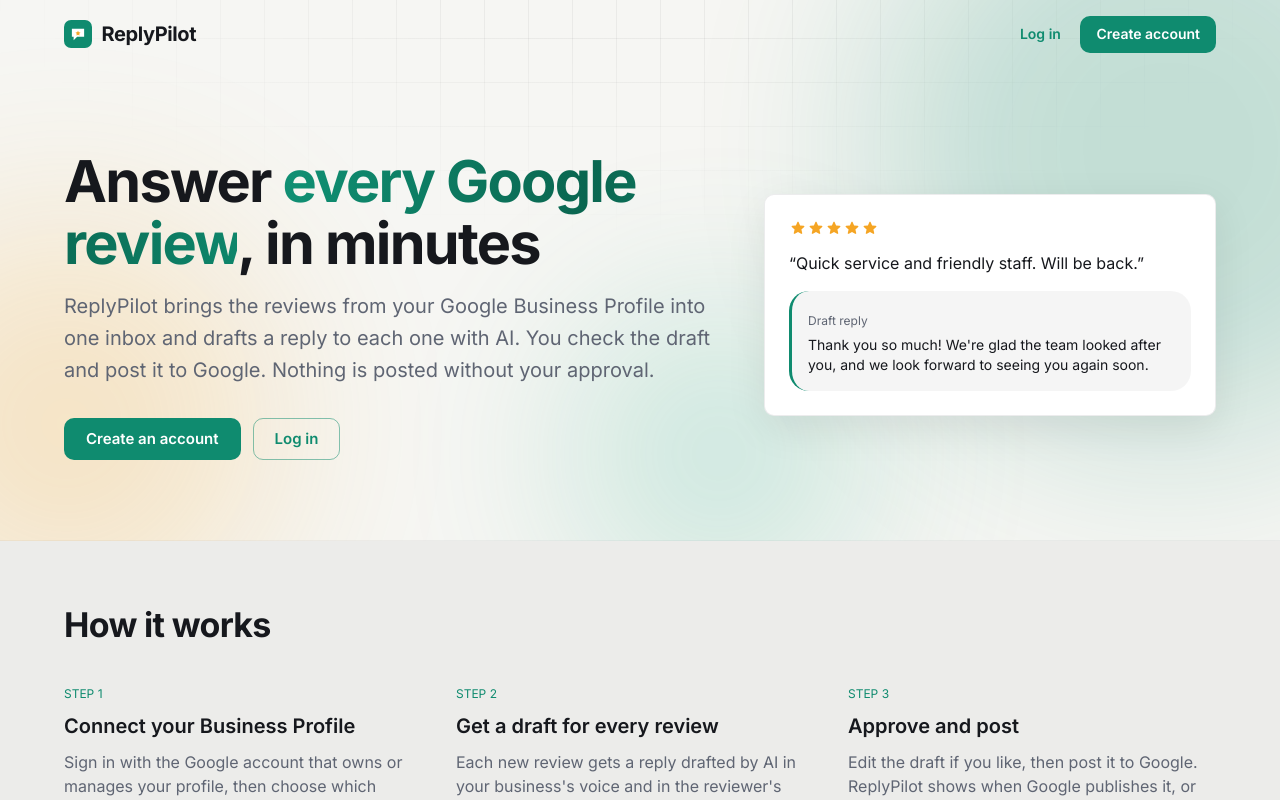
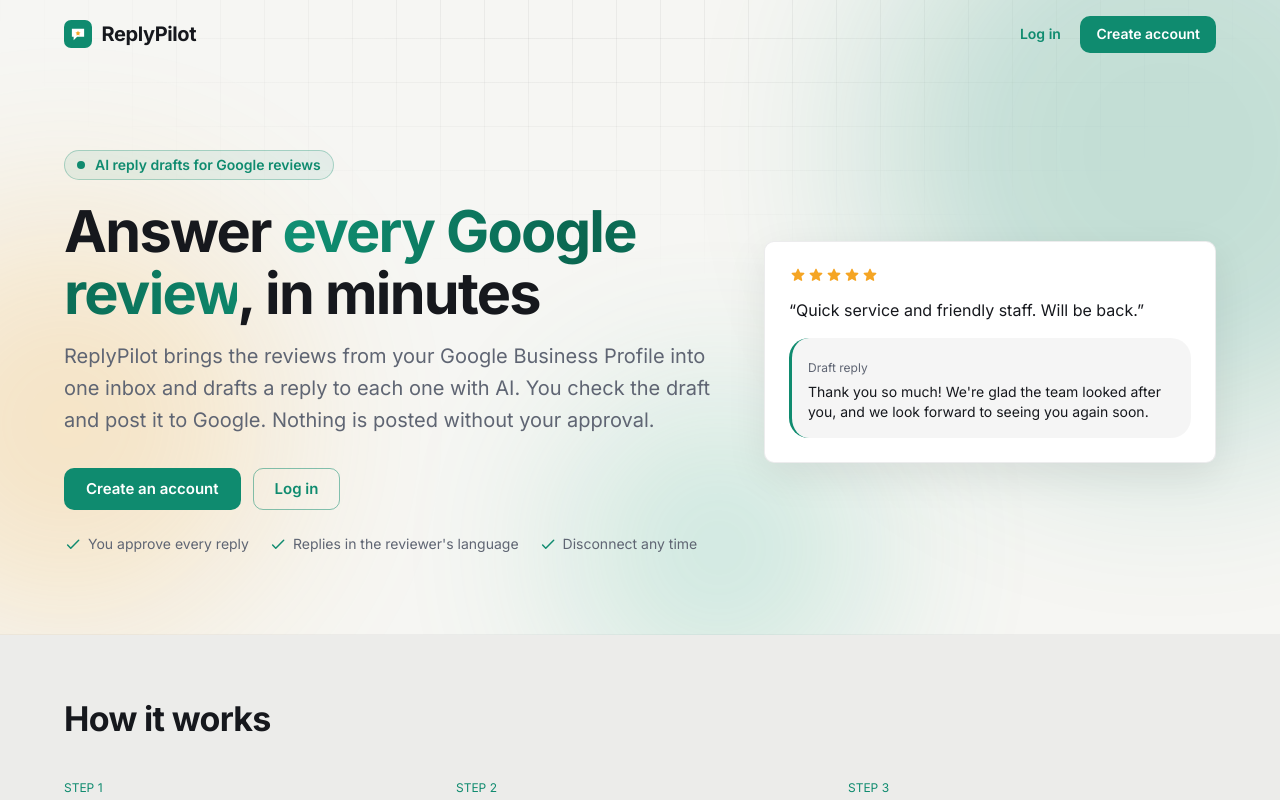
Before and after one commit to Smart-Assistant-ai/Google-Reviews-Automation, a React (Vite) app in the folder apps/web/: page / in a window 1280 px wide. Shown: the top 800 px of the page. Built offline with nearby package versions, Linux system fonts and the light colour scheme; no server answers.

Commit message:
feat(web): add a tagline pill and three short promises to the hero

```diff
--- a/apps/web/src/components/landing/motion.ts
+++ b/apps/web/src/components/landing/motion.ts
@@ -29,3 +29,8 @@ export const drift = keyframes`
 export const shimmer = keyframes`
   to { background-position: 200% center; }
 `;
+
+// A ring that grows and fades from a dot, like a live indicator.
+export const ping = keyframes`
+  75%, 100% { transform: scale(2.6); opacity: 0; }
+`;
--- a/apps/web/src/pages/Landing.tsx
+++ b/apps/web/src/pages/Landing.tsx
@@ -1,4 +1,5 @@
 import AutoAwesomeRoundedIcon from '@mui/icons-material/AutoAwesomeRounded';
+import CheckRoundedIcon from '@mui/icons-material/CheckRounded';
 import GroupsRoundedIcon from '@mui/icons-material/GroupsRounded';
 import InboxRoundedIcon from '@mui/icons-material/InboxRounded';
 import InsightsRoundedIcon from '@mui/icons-material/InsightsRounded';
@@ -14,6 +15,7 @@ import {
   Stack,
   Typography,
 } from '@mui/material';
+import { alpha } from '@mui/material/styles';
 import type { ReactNode } from 'react';
 import { Link as RouterLink } from 'react-router-dom';
 import { useAuthConfig } from '../api/hooks';
@@ -21,7 +23,7 @@ import { brand } from '../theme';
 import PublicLayout from '../components/PublicLayout';
 import HeroGlow from '../components/landing/HeroGlow';
 import Reveal from '../components/landing/Reveal';
-import { enter, noMotion, shimmer } from '../components/landing/motion';
+import { enter, noMotion, ping, shimmer } from '../components/landing/motion';
 import Stars from '../components/Stars';
 
 // The public home page. Google's verification reads it to learn what the app does, so it says
@@ -39,6 +41,13 @@ const STEPS = [
     title: 'Approve and post',
     body: 'Edit the draft if you like, then post it to Google. ReplyPilot shows when Google publishes it, or why Google turned it down.',
   },
+];
+
+// Promises the rest of the page backs up, repeated under the hero buttons.
+const PROMISES = [
+  'You approve every reply',
+  "Replies in the reviewer's language",
+  'Disconnect any time',
 ];
 
 const FEATURES: { icon: ReactNode; title: string; body: string; needsEmail?: boolean }[] = [
@@ -81,6 +90,45 @@ export default function Landing() {
         <Container maxWidth="lg" sx={{ position: 'relative', zIndex: 1, py: { xs: 6, md: 10 } }}>
           <Grid container spacing={6} alignItems="center">
             <Grid item xs={12} md={7}>
+              <Box
+                sx={(theme) => ({
+                  display: 'inline-flex',
+                  alignItems: 'center',
+                  gap: 1.25,
+                  mb: 2.5,
+                  px: 1.5,
+                  py: 0.5,
+                  borderRadius: 999,
+                  border: 1,
+                  borderColor: alpha(theme.palette.primary.main, 0.3),
+                  bgcolor: alpha(theme.palette.primary.main, 0.08),
+                  color: 'primary.main',
+                  typography: 'body2',
+                  fontWeight: 600,
+                  ...enter(),
+                })}
+              >
+                <Box
+                  aria-hidden
+                  sx={{
+                    position: 'relative',
+                    width: 8,
+                    height: 8,
+                    borderRadius: '50%',
+                    bgcolor: 'currentColor',
+                    '&::after': {
+                      content: '""',
+                      position: 'absolute',
+                      inset: 0,
+                      borderRadius: '50%',
+                      bgcolor: 'currentColor',
+                      animation: `${ping} 2s cubic-bezier(0, 0, 0.2, 1) infinite`,
+                    },
+                    [noMotion]: { '&::after': { animation: 'none', opacity: 0 } },
+                  }}
+                />
+                AI reply drafts for Google reviews
+              </Box>
               <Typography
                 variant="h3"
                 component="h1"
@@ -89,7 +137,7 @@ export default function Landing() {
                   fontSize: { xs: '2.4rem', sm: '3rem', md: '3.6rem' },
                   lineHeight: 1.08,
                   letterSpacing: '-0.03em',
-                  ...enter(),
+                  ...enter(80),
                 }}
               >
                 Answer{' '}
@@ -120,7 +168,7 @@ export default function Landing() {
               <Typography
                 variant="h6"
                 color="text.secondary"
-                sx={{ mt: 2, fontWeight: 400, ...enter(100) }}
+                sx={{ mt: 2, fontWeight: 400, ...enter(160) }}
               >
                 ReplyPilot brings the reviews from your Google Business Profile into one inbox and
                 drafts a reply to each one with AI. You check the draft and post it to Google.
@@ -129,7 +177,7 @@ export default function Landing() {
               <Stack
                 direction={{ xs: 'column', sm: 'row' }}
                 spacing={1.5}
-                sx={{ mt: 4, ...enter(200) }}
+                sx={{ mt: 4, ...enter(240) }}
               >
                 <Button variant="contained" size="large" component={RouterLink} to="/signup">
                   Create an account
@@ -137,6 +185,29 @@ export default function Landing() {
                 <Button variant="outlined" size="large" component={RouterLink} to="/login">
                   Log in
                 </Button>
+              </Stack>
+              <Stack
+                component="ul"
+                direction={{ xs: 'column', sm: 'row' }}
+                spacing={{ xs: 1, sm: 2.5 }}
+                useFlexGap
+                flexWrap="wrap"
+                sx={{ listStyle: 'none', p: 0, m: 0, mt: 3, ...enter(320) }}
+              >
+                {PROMISES.map((promise) => (
+                  <Stack
+                    component="li"
+                    key={promise}
+                    direction="row"
+                    spacing={0.75}
+                    alignItems="center"
+                  >
+                    <CheckRoundedIcon sx={{ fontSize: 18, color: 'primary.main' }} />
+                    <Typography variant="body2" color="text.secondary">
+                      {promise}
+                    </Typography>
+                  </Stack>
+                ))}
               </Stack>
             </Grid>
             <Grid item xs={12} md={5}>
```
